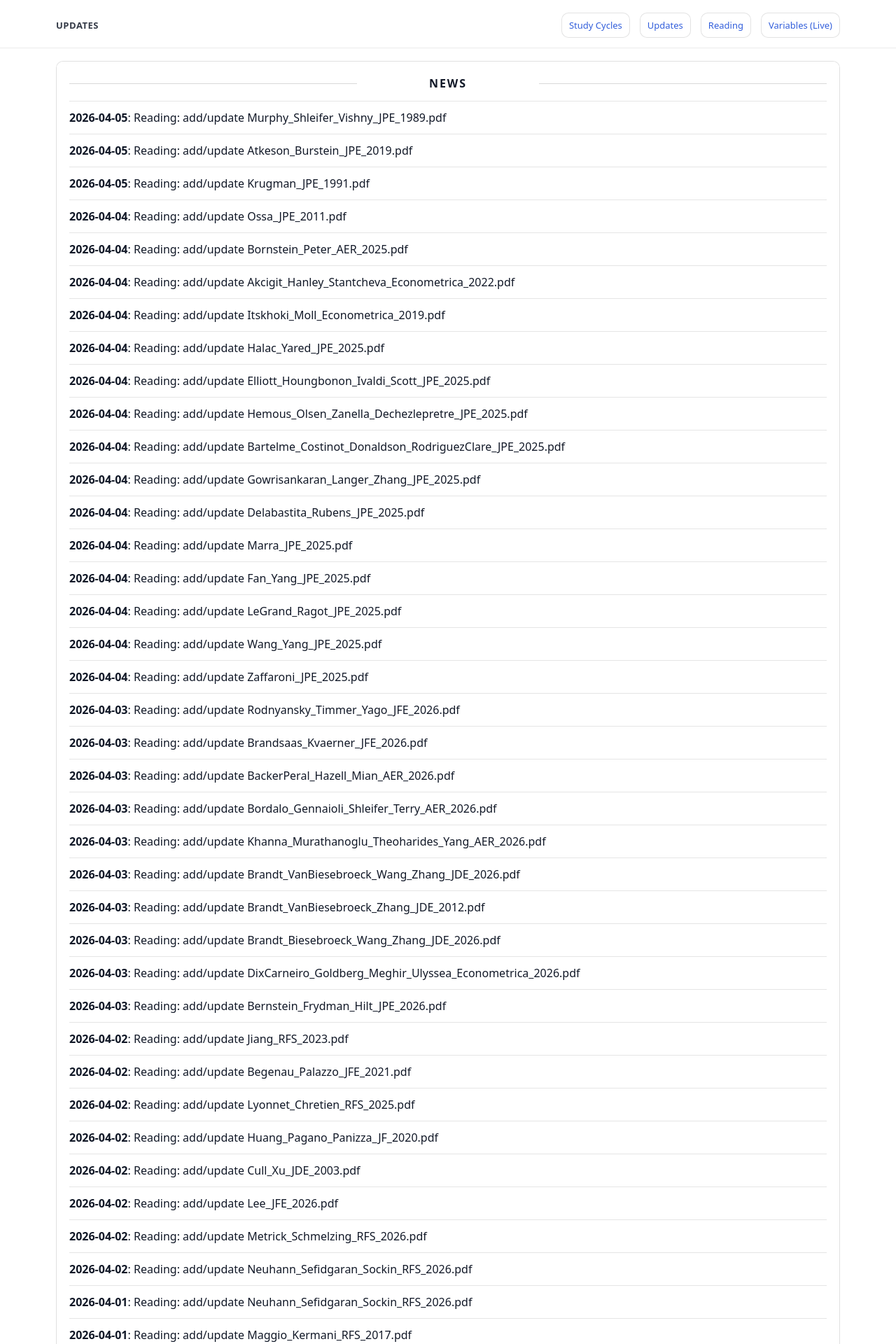
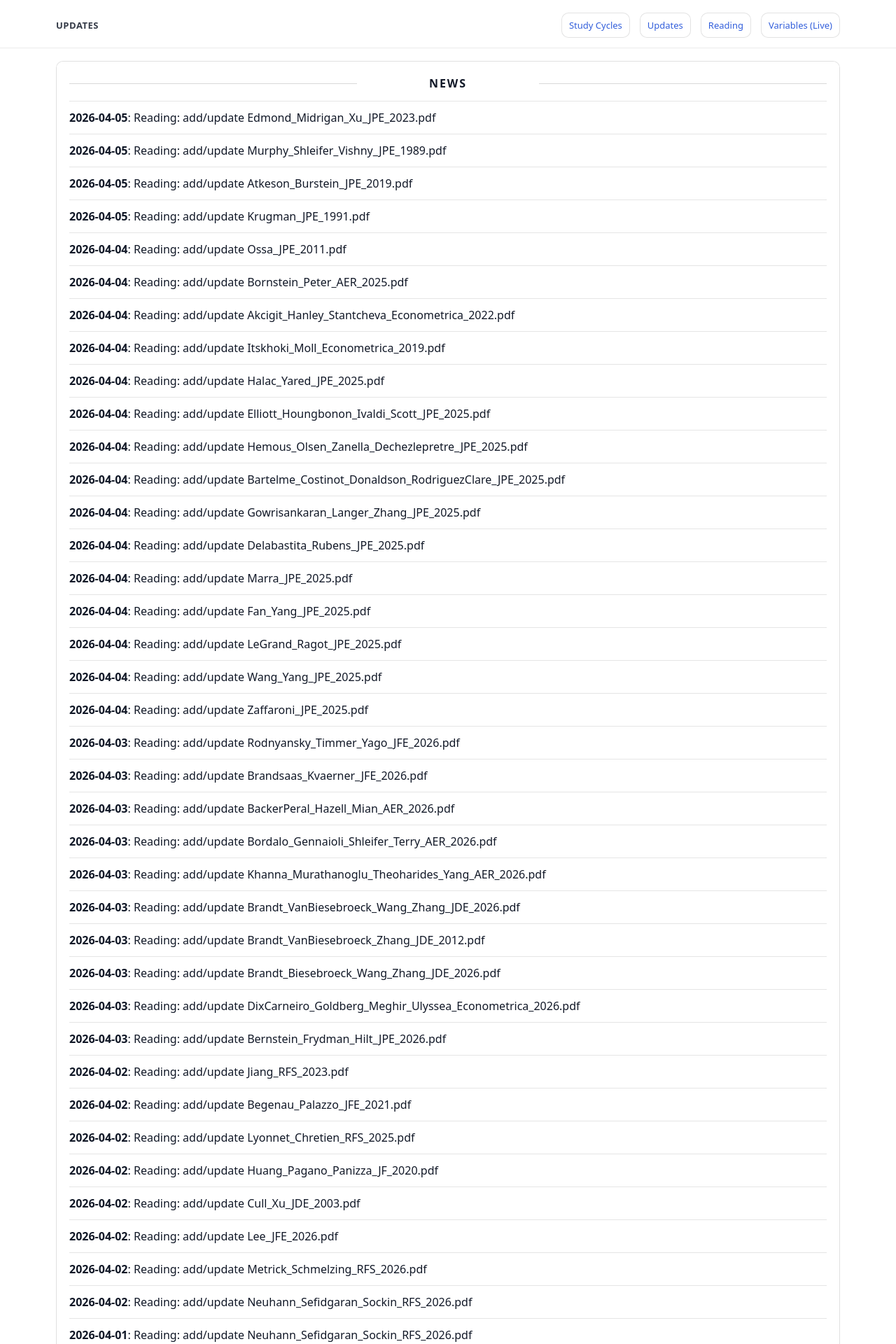
Before and after one commit to yaxinzn/study-archive, a Jekyll site: the page built from updates/index.md, in a window 1280 px wide. Shown: the top 1920 px of the page at 70% size. Built offline with Jekyll 4.4.1, drawn with Linux system fonts in a browser that asks for light colours; some of the changed text lies outside the part shown.

Commit message:
chore: update NEWS feed

```diff
--- a/_data/news.yml
+++ b/_data/news.yml
@@ -1,4 +1,7 @@
 # Auto-generated update history (sorted newest -> oldest). Do not edit manually.
+- ts: "1775336267"
+  date: "2026-04-05"
+  title: "Reading: add/update Edmond_Midrigan_Xu_JPE_2023.pdf"
 - ts: "1775335467"
   date: "2026-04-05"
   title: "Reading: add/update Murphy_Shleifer_Vishny_JPE_1989.pdf"
```
